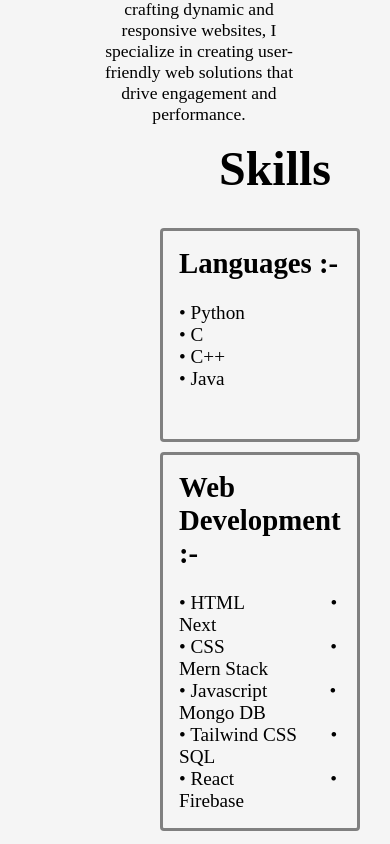
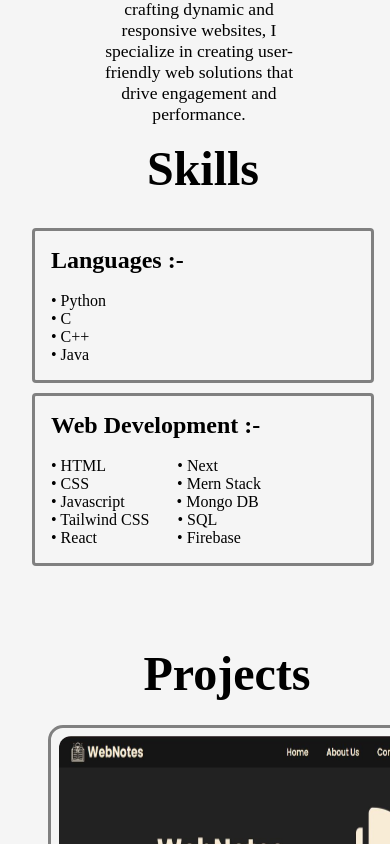
Before and after one commit to Ujjawal-04/Portfolio-Structure-and-Format, a Next.js app: page / in a window 390 px wide. Shown: the part 1160-2004 px from the top of the page. Built offline with nearby package versions, Linux system fonts and the light colour scheme.

Commit message:
page.module.css

```diff
--- a/src/app/Components/Skills/page.module.css
+++ b/src/app/Components/Skills/page.module.css
@@ -54,16 +54,17 @@
 .skills h1 {
     font-size: 3rem;
     padding-top: 1rem;
-    padding-left: 10rem;
+    padding-left: 1rem;
 }
 .skill {
     gap: 10px;
-    padding-left: 10rem;
+    padding-left: 2rem;
+    padding-right: 1rem;
 }
 .language, .web {
     padding-left: 1rem;
     padding-right: 1rem;
-    font-size: 1.2rem;
+    font-size: 1rem;
     border-radius: 0.25rem;
 }
 }
```
